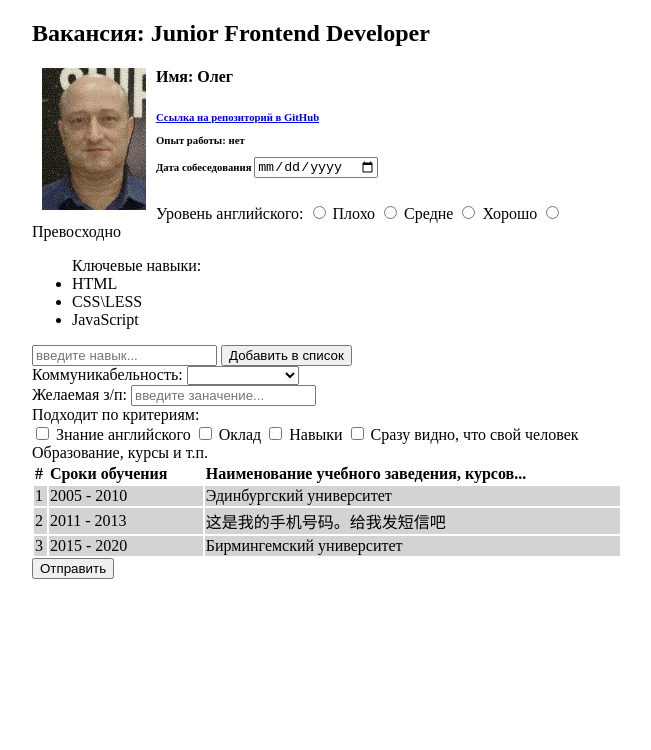
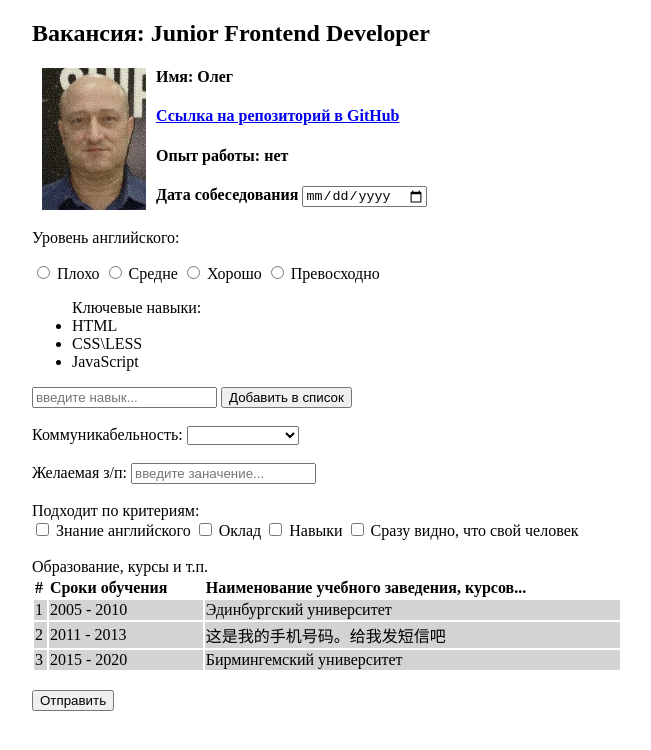
Before and after one commit to Luirol/LevelUp-FrontEnd, a plain HTML site: page formJFD.html in a window 1280 px wide. Shown: the whole page, without its empty margins (313-964 px from the left). Drawn offline with Linux system fonts and the light colour scheme.

```diff
--- a/formJFD.html
+++ b/formJFD.html
@@ -7,20 +7,20 @@
 </head>
 <form action="formJFD.html" method="post">
 
-<body>
+<ody>
 <div>
 	<h2> Вакансия: Junior Frontend Developer </h2>
 </div>
 <div>
- <img src="photo.jpg" align="left" alt="ФОТО" width="104" height="142" border="0" hspace= "10">
- <h4> Имя: Олег </h4>
-<h6>
-	<p><a href="https://github.com/Luirol/LevelUp-FrontEnd" target="_blank" > Ссылка на репозиторий в GitHub </a>  </p>
-	<p> Опыт работы: нет </p>
-	<p> Дата собеседования <input type='DATE'> </p>
+<h8> <img src="photo.jpg" align="left" alt="ФОТО" width="104" height="142" border="0" hspace= "10"> </h8>
+	<h4> Имя: Олег </h4>
+	<h4><a href="https://github.com/Luirol/LevelUp-FrontEnd" target="_blank" > Ссылка на репозиторий в GitHub </a>  </h4>
+	<h4> Опыт работы: нет </h4>
+	<h4> Дата собеседования <input type='DATE'> </h4>
+
 </div>
 <div>
-	Уровень английского:
+	<p> Уровень английского: </p>
 	<input type='radio' name='Level-english' value = '0'> Плохо
 	<input type='radio' name='Level-english' value = '1'> Средне
 	<input type='radio' name='Level-english' value = '2'> Хорошо
@@ -38,6 +38,7 @@
 	<button> Добавить в список </button>
 </div>
 <div>
+	<br>
 	Коммуникабельность:
 	<select name="Коммуникабельность" placeholder = "Выберите заначение">
 		<option value="0"> <select="selected" disabled="disabled" hidden="hidden"> </option>
@@ -48,10 +49,12 @@
 		</select>
 </div>
 <div>
+		<br>
  	Желаемая з/п:
 	<input type="number" placeholder = "введите заначение...">
 </div>
 <div>
+	<br>
  Подходит по критериям: <br>
 	<input type='checkbox' name="Criterion1" value = '1'> Знание английского
 	<input type='checkbox' name="Criterion2" value = '2'> Оклад
@@ -59,6 +62,7 @@
 	<input type='checkbox' name="Criterion4" value = '4'> Сразу видно, что свой человек
 </div>
 <div>
+	<br>
 Образование, курсы и т.п.
 <table style="width:100%">
 	<thead>
@@ -88,9 +92,10 @@
 </table>
 </div>
 <div>
+	<br>
 	<button type="submit"> Отправить </button>
 </div>
-</h6>
+</h4>
 </form>
-</body>
+</ody>
 </html>
```
